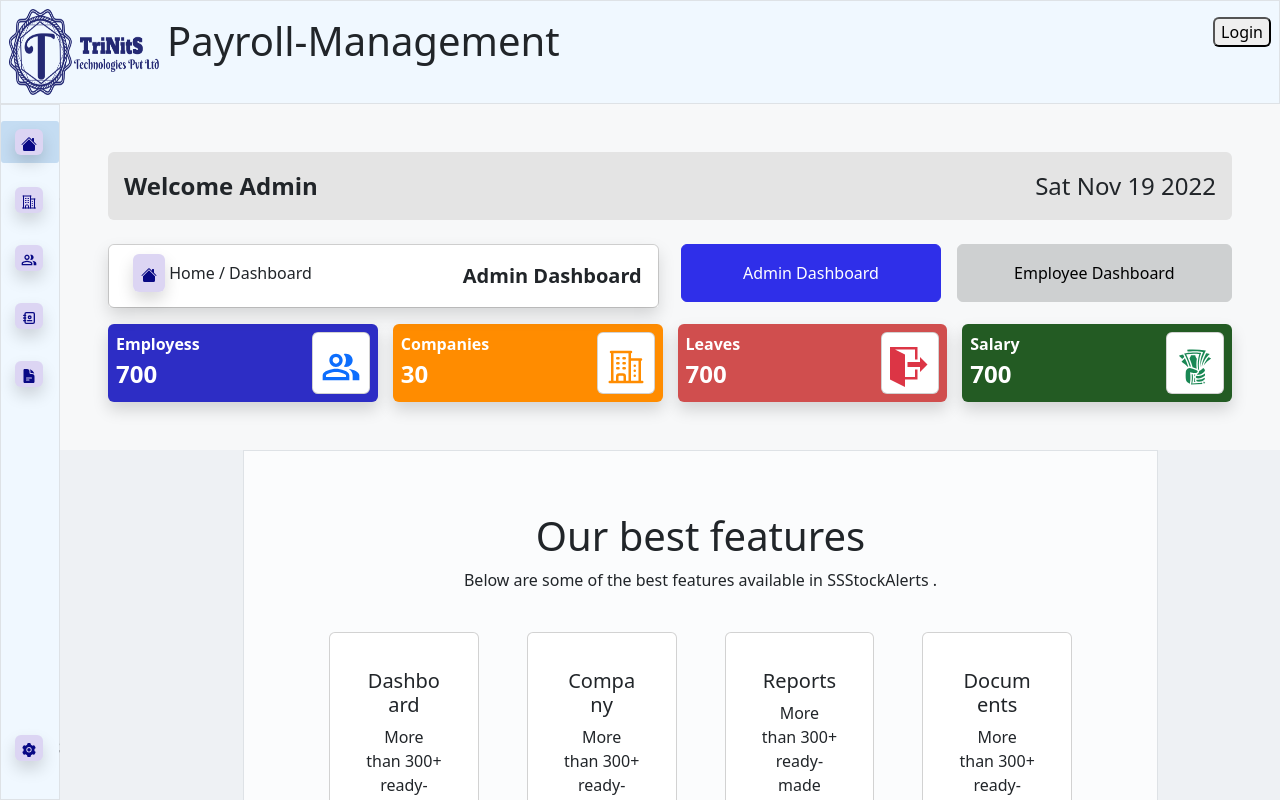
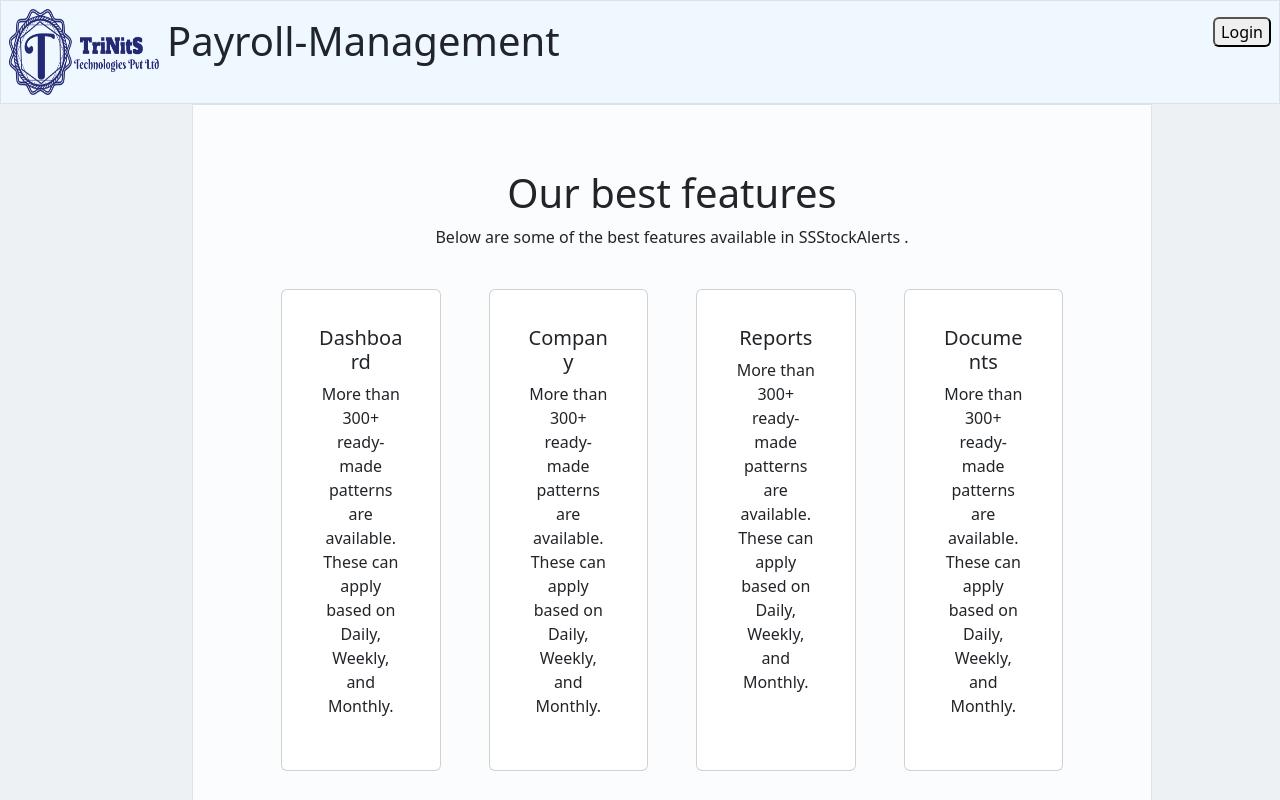
Before and after one commit to TriNitSTechnologies/payroll-management, a React (Create React App) app in the folder ui/: page /company in a window 1280 px wide. Built offline with nearby package versions, Linux system fonts and the light colour scheme.

Commit message:
changes done

```diff
--- a/ui/src/App.js
+++ b/ui/src/App.js
@@ -53,22 +53,19 @@ useEffect(()=>{
       <MainPage />
         </>}
         {islogdin && <>
-        <Header handlesidebarstatus={handlesidebarstatus}/>
+        <Header hidesidebar={handlesidebarstatus}/>
         </>}
       </div>
       <div className="d-flex">
+        {islogdin && <>
         <div className={sidebarclass}>
           <Sidebar />
         </div>
-
-
-
+        </>}
         <div className="main">
           <Switch>
           {!islogdin && <>
-            <Route path="/" exact>
-              <Home />
-            </Route>
+
             <Route path="/report">
               <Report />
             </Route>
--- a/ui/src/Components/Header/Header.js
+++ b/ui/src/Components/Header/Header.js
@@ -8,7 +8,7 @@ import { Link } from "react-router-dom";
 import { FiLogIn } from "react-icons/fi";
 
 
-function Header({props}) {
+function Header(props) {
   let userdispatch=useDispatch()
   function logoutuser(){
     userdispatch(loginSlice({
@@ -127,12 +127,10 @@ function Header({props}) {
                   </Link>
                 </li>
                 <li className=" mt-2  dropdown-style mt-1 p-1">
-                  <Link to="/login" className="text-decoration-none fs-5 ms-3">
                     <FiLogIn className="bi bi-gear-fill  text-dark " />
-                    <span className="text-dark fw-lighter fs-6 ms-2"  onClick={logoutuser}>
+                    <span className="text-dark fw-lighter fs-6 ms-2" onClick={logoutuser}>
                       Logout
                     </span>
-                  </Link>
                 </li>
               </ul>
             </div>
```
Also changed, not shown: 1 other file (tests, documents, lock files or other folders).
